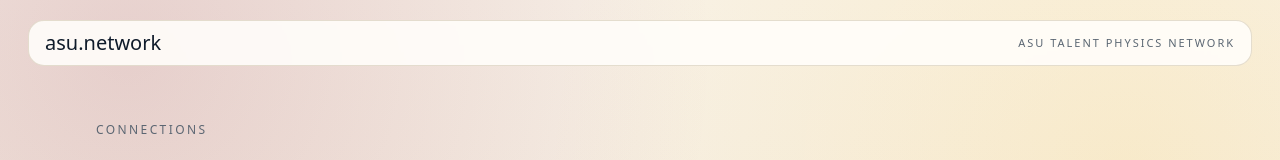
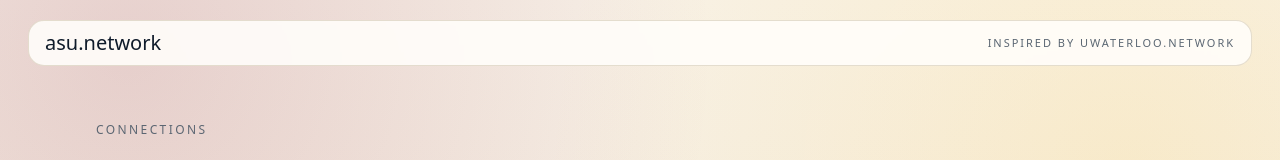
Before and after one commit to LuaanNguyen/asu-network, a Next.js app: page /graph in a window 1280 px wide. Shown: the top 160 px of the page. Built offline with nearby package versions, Linux system fonts and the light colour scheme.

Commit message:
chore: update header subtitle attribution copy

```diff
--- a/src/app/layout.tsx
+++ b/src/app/layout.tsx
@@ -40,7 +40,7 @@ export default function RootLayout({
                 asu.network
               </a>
               <p className="font-mono text-[11px] uppercase tracking-[0.18em] text-muted">
-                ASU Talent Physics Network
+                inspired by uwaterloo.network
               </p>
             </nav>
           </header>
```
